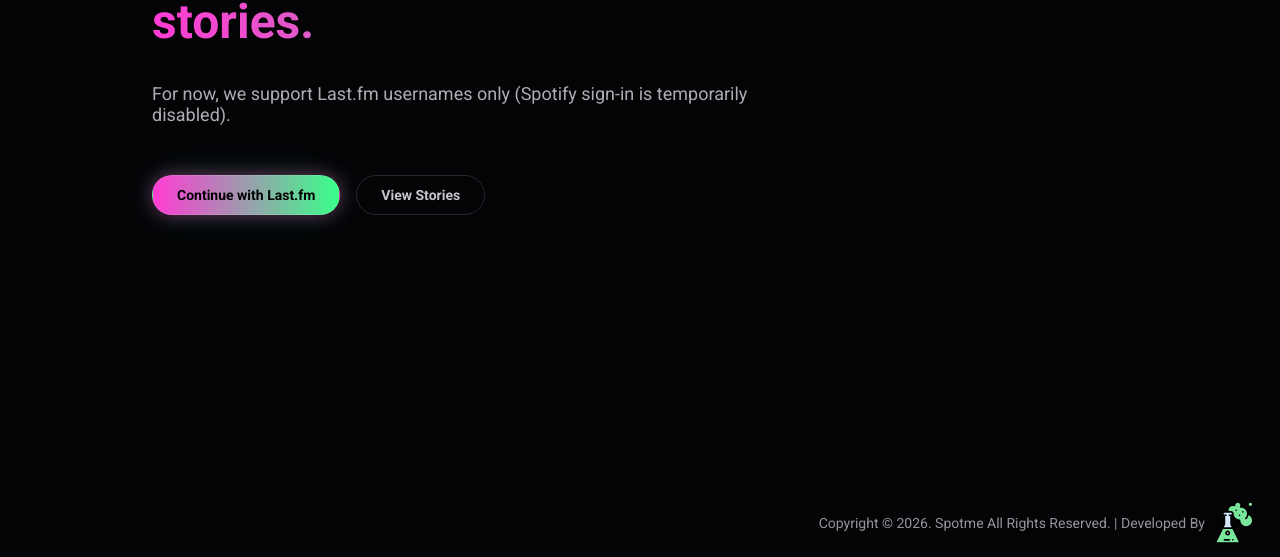
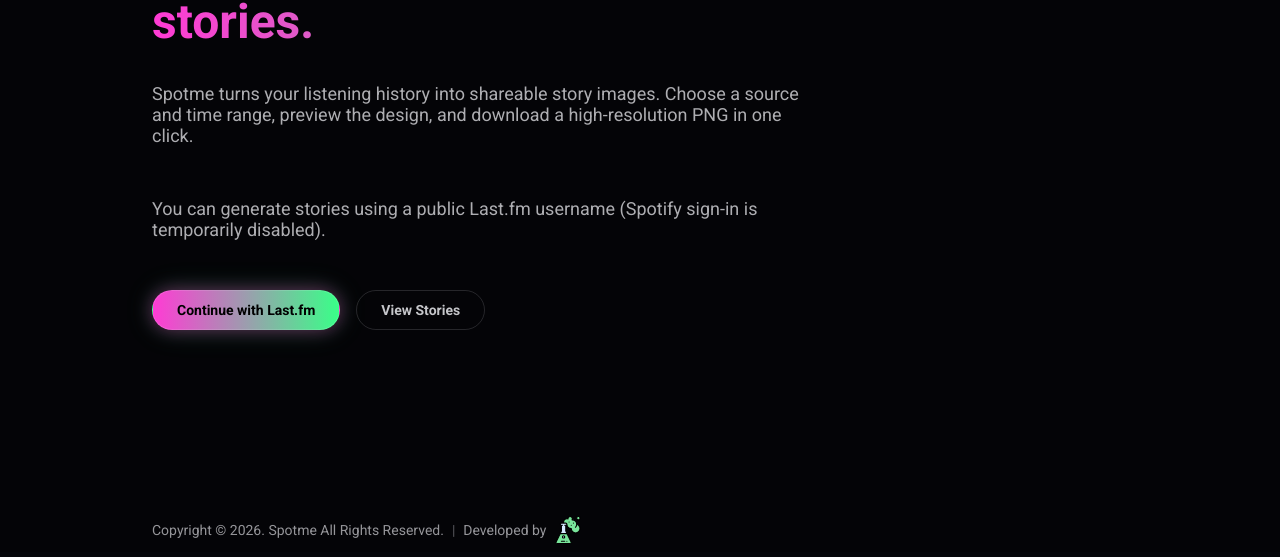
Before and after one commit to acidbutter96/spotme, a Next.js app: page / in a window 1280 px wide. Shown: the part 248-805 px from the top of the page. Built offline with nearby package versions, Linux system fonts and the light colour scheme.

Commit message:
feat: add DonateButton component with PayPal integration and update Footer layout

```diff
--- a/src/app/page.tsx
+++ b/src/app/page.tsx
@@ -13,7 +13,12 @@
             Turn your music stats into Instagram-ready stories.
           </h1>
           <p className={styles.homeDescription}>
-            For now, we support Last.fm usernames only (Spotify sign-in is
+            Spotme turns your listening history into shareable story images.
+            Choose a source and time range, preview the design, and download a
+            high-resolution PNG in one click.
+          </p>
+          <p className={styles.homeDescription}>
+            You can generate stories using a public Last.fm username (Spotify sign-in is
             temporarily disabled).
           </p>
         </div>
--- /dev/null
+++ b/src/components/Footer/DonateButton/index.tsx
@@ -0,0 +1,61 @@
+"use client";
+
+import Script from "next/script";
+import { useEffect, useMemo, useState } from "react";
+import styles from "./styles.module.scss";
+
+declare global {
+  interface Window {
+    PayPal?: {
+      Donation?: {
+        Button?: (options: unknown) => { render: (selector: string) => void };
+      };
+    };
+  }
+}
+
+const PAYPAL_HOSTED_BUTTON_ID = "JAG4L5B2LXH3L";
+
+export default function DonateButton() {
+  const [sdkReady, setSdkReady] = useState(false);
+  const buttonId = useMemo(() => "donate-button", []);
+
+  useEffect(() => {
+    if (!sdkReady) {
+      return;
+    }
+
+    const containerSelector = `#${buttonId}`;
+    const element = document.querySelector(containerSelector);
+    if (!element) {
+      return;
+    }
+
+    // Prevent double-render in React StrictMode/dev refreshes.
+    if (element.childNodes.length > 0) {
+      return;
+    }
+
+    window.PayPal?.Donation?.Button?.({
+      env: "production",
+      hosted_button_id: PAYPAL_HOSTED_BUTTON_ID,
+      image: {
+        src: "https://www.paypalobjects.com/en_US/i/btn/btn_donateCC_LG.gif",
+        alt: "Donate with PayPal button",
+        title: "PayPal - The safer, easier way to pay online!",
+      },
+    })?.render(containerSelector);
+  }, [sdkReady, buttonId]);
+
+  return (
+    <div className={styles.container}>
+      <div id={buttonId} className={styles.button} />
+      <Script
+        src="https://www.paypalobjects.com/donate/sdk/donate-sdk.js"
+        strategy="afterInteractive"
+        charSet="UTF-8"
+        onLoad={() => setSdkReady(true)}
+      />
+    </div>
+  );
+}
--- /dev/null
+++ b/src/components/Footer/DonateButton/styles.module.scss
@@ -0,0 +1,16 @@
+.container {
+  display: flex;
+  align-items: center;
+}
+
+.button {
+  display: flex;
+  align-items: center;
+}
+
+/* PayPal SDK injects an <img> inside the container. */
+.button :global(img) {
+  display: block;
+  height: 2.25rem;
+  width: auto;
+}
--- a/src/components/Footer/index.tsx
+++ b/src/components/Footer/index.tsx
@@ -1,23 +1,38 @@
 import Image from "next/image";
 import Link from "next/link";
+import DonateButton from "./DonateButton";
 import styles from "./styles.module.scss";
 
 const Footer = (): React.JSX.Element => {
   const year = new Date().getFullYear();
   return (
     <footer className={styles.container}>
-      <div className={styles.textRow}>
-        Copyright &copy; {year}. Spotme All Rights Reserved. | Developed By{" "}
-        <Link href="https://devbutter.tech" target="_blank" rel="noopener noreferrer">
-          <span>
-            <Image
-              src="/icons/devbutter.svg"
-              height={0}
-              width={0}
-              alt="devbutter"
-            />
+      <div className={`app-container ${styles.inner}`}>
+        <div className={styles.textRow}>
+          <span>Copyright &copy; {year}. Spotme All Rights Reserved.</span>
+          <span className={styles.separator} aria-hidden="true">
+            |
           </span>
-        </Link>
+          <span className={styles.developer}>
+            Developed by{" "}
+            <Link
+              href="https://devbutter.tech"
+              target="_blank"
+              rel="noopener noreferrer"
+              className={styles.devLink}
+            >
+              <Image
+                src="/icons/devbutter.svg"
+                width={110}
+                height={32}
+                alt="devbutter"
+                className={styles.devLogo}
+              />
+            </Link>
+          </span>
+        </div>
+
+        <DonateButton />
       </div>
     </footer>
   );
--- a/src/components/Footer/styles.module.scss
+++ b/src/components/Footer/styles.module.scss
@@ -1,40 +1,59 @@
 .container {
   width: 100%;
-  display: flex;
-  justify-content: flex-end;
-  align-items: center;
-  padding: 1rem;
+  padding: 1rem 0;
   position: relative;
   z-index: 1;
+}
+
+.inner {
+  display: flex;
+  align-items: center;
+  justify-content: space-between;
+  gap: 1rem;
+  flex-wrap: wrap;
+}
 
 .textRow {
   display: flex;
   align-items: center;
-    position: relative;
   gap: 0.5rem;
   color: rgb(from var(--color-foreground) r g b / 0.6);
   font-size: 0.875rem;
+  flex-wrap: wrap;
+}
 
-    a {
-      display: flex;
-      flex-direction: column;
+.separator {
+  color: rgb(from var(--color-foreground) r g b / 0.35);
+}
+
+.developer {
+  display: inline-flex;
   align-items: center;
-      justify-content: flex-start;
+  gap: 0.5rem;
+}
+
+.devLink {
+  display: inline-flex;
+  align-items: center;
   text-decoration: none;
-      cursor: pointer;
+}
 
-      span {
-        display: flex;
-        flex-direction: column;
-        align-items: center;
-        justify-content: flex-start;
+.devLogo {
+  height: 1.75rem;
+  width: auto;
+}
 
-        img {
-          width: 100%;
-          height: auto;
-          max-height: 3rem;
+@media (max-width: 640px) {
+  .inner {
+    justify-content: center;
+  }
+
+  .textRow {
+    justify-content: center;
+    text-align: center;
+  }
+
+  .separator {
+    display: none;
   }
 }
-    }
-  }
-}
```
Lines whose indentation alone changed are shown as unchanged.
